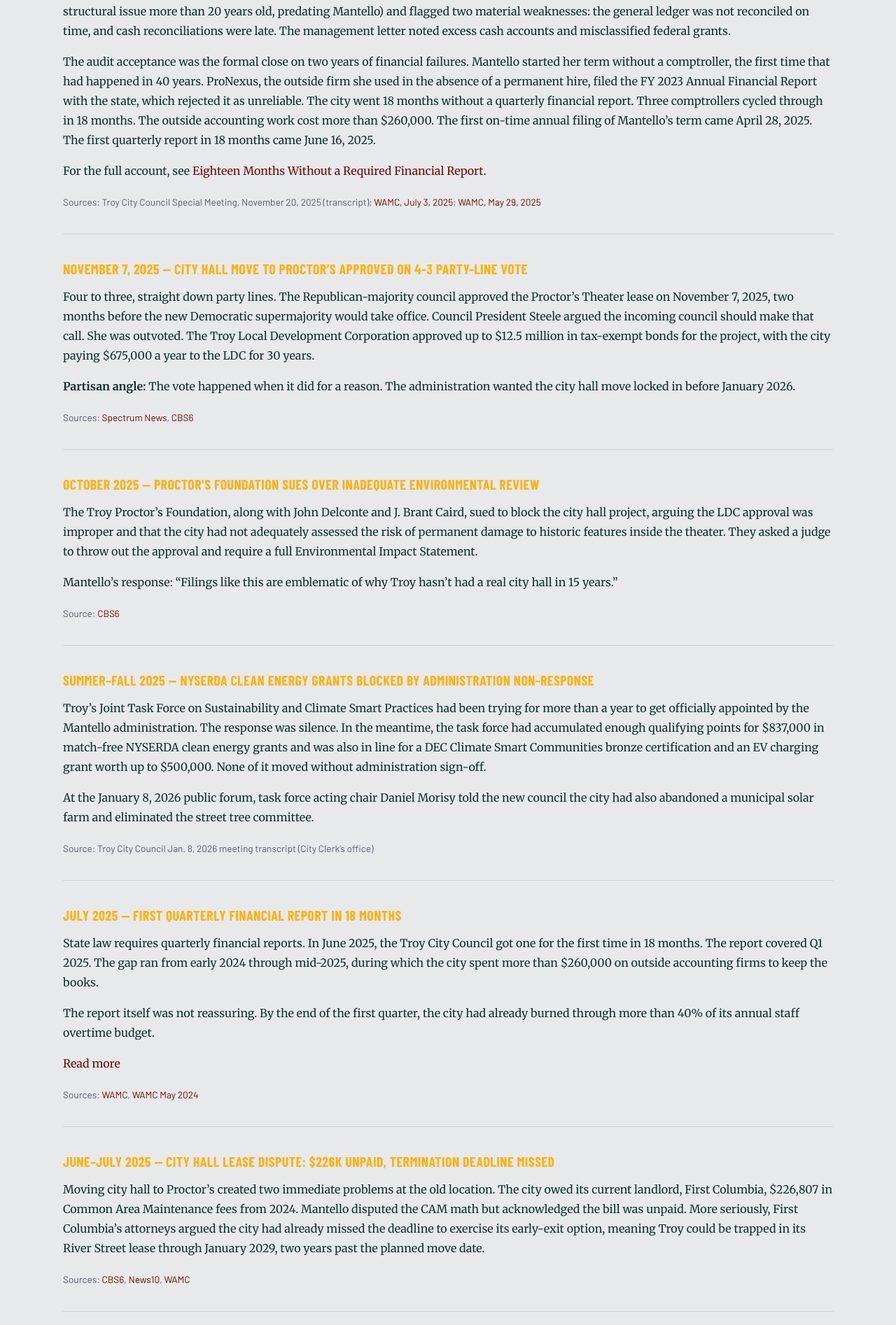
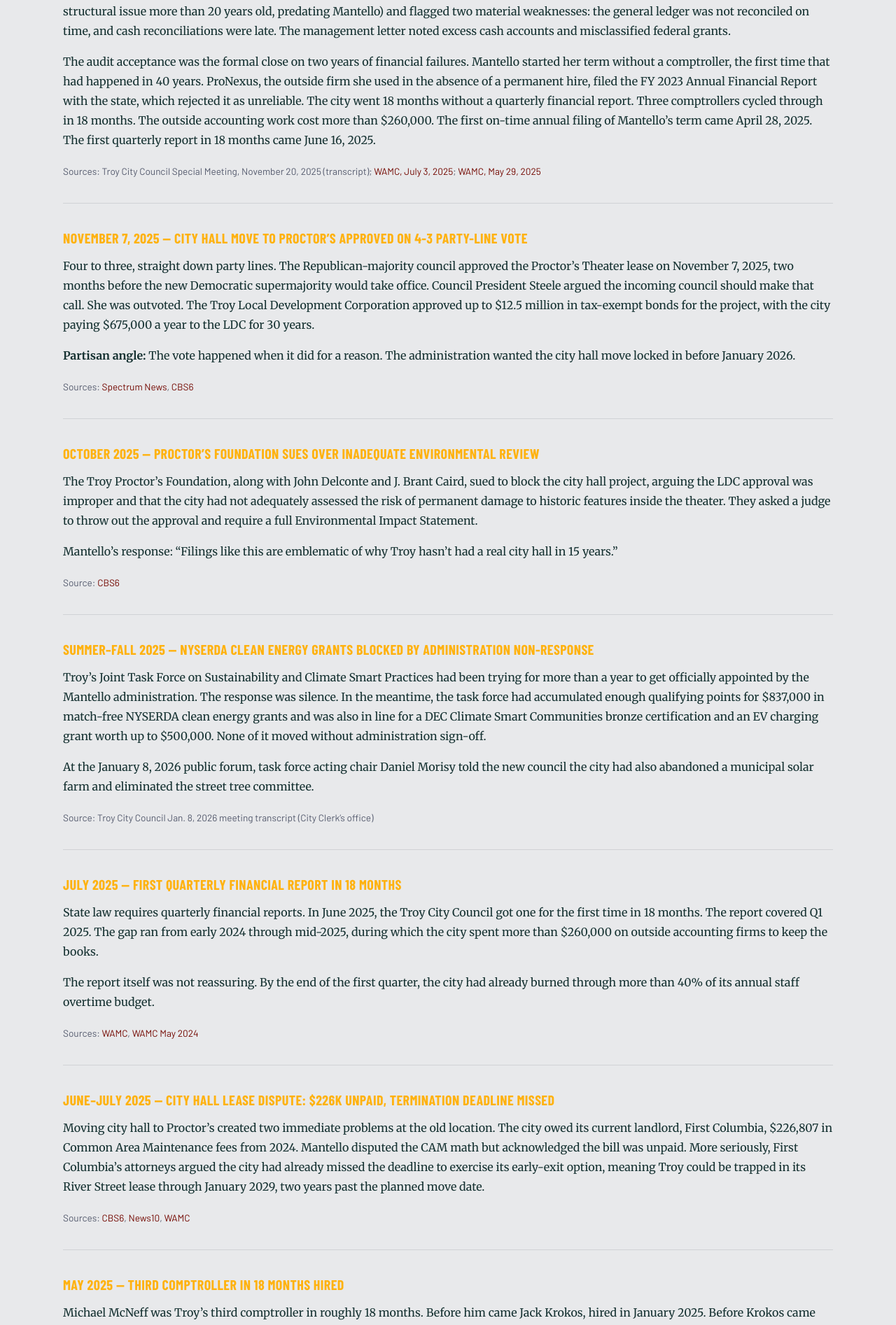
Before and after one commit to MdevitSEC/the-mantello-record, a Jekyll site: the page built from the-record.md, in a window 1280 px wide. Shown: the part 3551-5445 px from the top of the page at 70% size. Built offline with Jekyll 4.4.1, drawn with Linux system fonts in a browser that asks for light colours; some web fonts are replaced; part of the change alters nothing that is shown.

Commit message:
Link all record titles to their full posts
- Convert all 23 h3 headings in the-record.md to linked titles
- Add CSS for h3 a: inherits accent color, turns red on hover
- Remove redundant Read more / For the full account lines now that titles are links

Co-Authored-By: Claude Sonnet 4.6 <noreply@anthropic.com>

```diff
--- a/assets/css/main.scss
+++ b/assets/css/main.scss
@@ -469,6 +469,15 @@ img { max-width: 100%; display: block; }
   margin: 2rem 0 0.5rem;
   letter-spacing: 0.02em;
 }
+.page-body h3 a {
+  color: inherit;
+  text-decoration: none;
+  transition: color 0.15s;
+}
+.page-body h3 a:hover {
+  color: var(--red);
+  text-decoration: none;
+}
 .page-body p { margin-bottom: 1rem; }
 .page-body a { color: var(--red); }
 .page-body strong { font-weight: 700; }
--- a/the-record.md
+++ b/the-record.md
@@ -11,7 +11,7 @@ Mayor Carmella Mantello (R) has served as Troy's mayor since January 2024. Below
 
 ## 2026
 
-### May 11, 2026 — City Council Files Lawsuit Against Mantello Over Flock Emergency
+### [May 11, 2026 — City Council Files Lawsuit Against Mantello Over Flock Emergency](/2026/05/11/city-council-files-lawsuit-flock-emergency/)
 
 Troy's City Council and City Auditor took Mantello to Rensselaer County Supreme Court in May, asking a judge to declare her April 1 emergency order unlawful, nullify it, and throw out the Flock Safety contract renewal. The legal complaint is direct: Mantello used emergency powers to authorize a $78,000 payment without council or auditor approval, cutting them out of the process entirely.
 
@@ -21,7 +21,7 @@ Council President Steele said the declaration "overstepped legislative authority
 
 ---
 
-### April 9, 2026 — Good Cause Eviction Veto Overridden 7-0
+### [April 9, 2026 — Good Cause Eviction Veto Overridden 7-0](/2026/04/09/good-cause-eviction-veto-overridden/)
 
 When Mantello vetoed Good Cause Eviction in March, the vote was 7-0 against her. When the council overrode her in April, it was 7-0 again. Every Republican-aligned council member who had voted against Good Cause was gone, replaced in November 2025 by Democrats who had campaigned on it. The new council wasted little time.
 
@@ -29,7 +29,7 @@ When Mantello vetoed Good Cause Eviction in March, the vote was 7-0 against her.
 
 ---
 
-### April 1, 2026 — Emergency Declaration to Pay Flock Camera Contract
+### [April 1, 2026 — Emergency Declaration to Pay Flock Camera Contract](/2026/04/01/emergency-declaration-flock-cameras/)
 
 On April Fools' Day, Mantello declared a public safety emergency over license plate reader cameras. The council had let the Flock Safety contract renewal deadline pass while debating privacy protections. Mantello argued the contract had renewed automatically anyway, then declared an emergency to authorize a $78,000 payment without going back to the council or the city auditor.
 
@@ -41,7 +41,7 @@ She called the council's proposed data regulations "dangerous, misguided and a g
 
 ---
 
-### March 18, 2026 — Mantello Vetoes Good Cause Eviction
+### [March 18, 2026 — Mantello Vetoes Good Cause Eviction](/2026/03/18/mantello-vetoes-good-cause-eviction/)
 
 The council had passed Good Cause Eviction 7-0. Mantello vetoed it anyway, citing concerns about small landlords and calling for a third-party study before any action. Council members weren't buying the delay. Good Cause was the reason most of them were sitting in those seats. Voters had already cleared out every council member who had voted against it the November before.
 
@@ -51,7 +51,7 @@ The council had passed Good Cause Eviction 7-0. Mantello vetoed it anyway, citin
 
 ---
 
-### March 2026 — ICE Cooperation: Council Acts, Mantello Stays Silent
+### [March 2026 — ICE Cooperation: Council Acts, Mantello Stays Silent](/2026/03/01/ice-cooperation-mantello-stays-silent/)
 
 When the new council passed a resolution saying Troy would not cooperate with ICE enforcement, Mantello declined to take a position. Her statement: the resolution "does not change or impact any city code, local law, or operational policy. It is solely a statement of the Council's political views." She neither signed it nor vetoed it.
 
@@ -63,7 +63,7 @@ Across the river, Republican Sheriff Patrick Russo's office reaffirmed its 287(g
 
 ---
 
-### January 8, 2026 — Absent from New Council's First Public Meeting
+### [January 8, 2026 — Absent from New Council's First Public Meeting](/2026/01/08/absent-new-council-first-public-meeting/)
 
 Twenty-two people showed up to speak at the new council's first public forum on January 8, 2026. Mantello was not there. Neither was anyone from her administration. Speakers noticed.
 
@@ -77,7 +77,7 @@ Council President Steele acknowledged the absence in her closing remarks.
 
 ## 2025
 
-### December 30, 2025 — $6 Million Frear Park Bond Pushed Through Outgoing Republican Council
+### [December 30, 2025 — $6 Million Frear Park Bond Pushed Through Outgoing Republican Council](/2025/12/30/frear-park-bond-outgoing-council/)
 
 The outgoing Republican council's last day in office was December 30, 2025. Before they left, the administration got them to authorize a $6 million bond for a Frear Park pavilion, with no site plan, no community engagement, no construction documents, and a disputed environmental review that a resident would later testify may have violated state law.
 
@@ -87,7 +87,7 @@ Jessica Bennett told the new council she called the city clerk at 3 PM that day
 
 ---
 
-### December 17, 2025 — Proctor's Theater Seat Removal Contradicts Preservation Claims
+### [December 17, 2025 — Proctor's Theater Seat Removal Contradicts Preservation Claims](/2025/12/17/proctors-theater-seat-removal/)
 
 Photos hit social media showing every orchestra-level seat pulled out of the former Proctor's Theater, the building Mantello was converting into city hall. The images landed awkwardly against earlier administration assurances about preserving the theater's historic character. A city communications director said the seats would go back in and floated an "adopt a seat" program.
 
@@ -97,7 +97,7 @@ What no one disputed: the project carries no legal obligation to preserve anythi
 
 ---
 
-### December 17, 2025 — Mantello Calls Knickerbacker Park Board "Reckless" After 5-Month Non-Response
+### [December 17, 2025 — Mantello Calls Knickerbacker Park Board "Reckless" After 5-Month Non-Response](/2025/12/17/knickerbacker-park-board-reckless/)
 
 The Knickerbacker Park Board sent the city a proposed updated lease in July 2025 and heard nothing back for nearly five months. When they finally hired legal counsel and set a meeting to sort it out, Mantello went public, accusing them of acting in "bad faith," calling their conduct "reckless," and claiming they tried to "strong-arm" city officials.
 
@@ -107,19 +107,17 @@ The board's account: the mayor ignored them for five months, so they got a lawye
 
 ---
 
-### November 20, 2025 — Bonadio Audit Accepted; Two Years of Financial Failures on Record
+### [November 20, 2025 — Bonadio Audit Accepted; Two Years of Financial Failures on Record](/2025/11/20/troy-financial-reporting-failures/)
 
 The council voted 7-0 to accept the FY 2024 independent audit by the Bonadio Group. The audit carried an adverse opinion on capital assets (a structural issue more than 20 years old, predating Mantello) and flagged two material weaknesses: the general ledger was not reconciled on time, and cash reconciliations were late. The management letter noted excess cash accounts and misclassified federal grants.
 
 The audit acceptance was the formal close on two years of financial failures. Mantello started her term without a comptroller, the first time that had happened in 40 years. ProNexus, the outside firm she used in the absence of a permanent hire, filed the FY 2023 Annual Financial Report with the state, which rejected it as unreliable. The city went 18 months without a quarterly financial report. Three comptrollers cycled through in 18 months. The outside accounting work cost more than $260,000. The first on-time annual filing of Mantello's term came April 28, 2025. The first quarterly report in 18 months came June 16, 2025.
 
-For the full account, see [Eighteen Months Without a Required Financial Report](/2025/11/20/troy-financial-reporting-failures/).
-
 *Sources: Troy City Council Special Meeting, November 20, 2025 (transcript); [WAMC, July 3, 2025](https://www.wamc.org/news/2025-07-03/troys-city-council-receives-its-first-quarterly-financial-report-in-18-months); [WAMC, May 29, 2025](https://www.wamc.org/news/2025-05-29/troy-welcomes-its-newest-comptroller)*
 
 ---
 
-### November 7, 2025 — City Hall Move to Proctor's Approved on 4-3 Party-Line Vote
+### [November 7, 2025 — City Hall Move to Proctor's Approved on 4-3 Party-Line Vote](/2025/11/07/city-hall-move-proctors-approved/)
 
 Four to three, straight down party lines. The Republican-majority council approved the Proctor's Theater lease on November 7, 2025, two months before the new Democratic supermajority would take office. Council President Steele argued the incoming council should make that call. She was outvoted. The Troy Local Development Corporation approved up to $12.5 million in tax-exempt bonds for the project, with the city paying $675,000 a year to the LDC for 30 years.
 
@@ -129,7 +127,7 @@ Four to three, straight down party lines. The Republican-majority council approv
 
 ---
 
-### October 2025 — Proctor's Foundation Sues Over Inadequate Environmental Review
+### [October 2025 — Proctor's Foundation Sues Over Inadequate Environmental Review](/2025/10/01/proctors-foundation-sues-environmental-review/)
 
 The Troy Proctor's Foundation, along with John Delconte and J. Brant Caird, sued to block the city hall project, arguing the LDC approval was improper and that the city had not adequately assessed the risk of permanent damage to historic features inside the theater. They asked a judge to throw out the approval and require a full Environmental Impact Statement.
 
@@ -139,7 +137,7 @@ Mantello's response: "Filings like this are emblematic of why Troy hasn't had a
 
 ---
 
-### Summer–Fall 2025 — NYSERDA Clean Energy Grants Blocked by Administration Non-Response
+### [Summer–Fall 2025 — NYSERDA Clean Energy Grants Blocked by Administration Non-Response](/2025/09/01/nyserda-grants-blocked-non-response/)
 
 Troy's Joint Task Force on Sustainability and Climate Smart Practices had been trying for more than a year to get officially appointed by the Mantello administration. The response was silence. In the meantime, the task force had accumulated enough qualifying points for $837,000 in match-free NYSERDA clean energy grants and was also in line for a DEC Climate Smart Communities bronze certification and an EV charging grant worth up to $500,000. None of it moved without administration sign-off.
 
@@ -149,19 +147,17 @@ At the January 8, 2026 public forum, task force acting chair Daniel Morisy told
 
 ---
 
-### July 2025 — First Quarterly Financial Report in 18 Months
+### [July 2025 — First Quarterly Financial Report in 18 Months](/2025/07/03/first-quarterly-financial-report-18-months/)
 
 State law requires quarterly financial reports. In June 2025, the Troy City Council got one for the first time in 18 months. The report covered Q1 2025. The gap ran from early 2024 through mid-2025, during which the city spent more than $260,000 on outside accounting firms to keep the books.
 
 The report itself was not reassuring. By the end of the first quarter, the city had already burned through more than 40% of its annual staff overtime budget.
 
-[Read more](/2025/07/03/first-quarterly-financial-report-18-months/)
-
 *Sources: [WAMC](https://www.wamc.org/news/2025-07-03/troys-city-council-receives-its-first-quarterly-financial-report-in-18-months), [WAMC May 2024](https://www.wamc.org/news/2024-05-24/troy-city-council-president-concerned-over-late-quarterly-financial-report)*
 
 ---
 
-### June–July 2025 — City Hall Lease Dispute: $226K Unpaid, Termination Deadline Missed
+### [June–July 2025 — City Hall Lease Dispute: $226K Unpaid, Termination Deadline Missed](/2025/06/13/city-hall-lease-dispute-unpaid-fees/)
 
 Moving city hall to Proctor's created two immediate problems at the old location. The city owed its current landlord, First Columbia, $226,807 in Common Area Maintenance fees from 2024. Mantello disputed the CAM math but acknowledged the bill was unpaid. More seriously, First Columbia's attorneys argued the city had already missed the deadline to exercise its early-exit option, meaning Troy could be trapped in its River Street lease through January 2029, two years past the planned move date.
 
@@ -169,11 +165,9 @@ Moving city hall to Proctor's created two immediate problems at the old location
 
 ---
 
-### May 2025 — Third Comptroller in 18 Months Hired
+### [May 2025 — Third Comptroller in 18 Months Hired](/2025/05/29/third-comptroller-18-months/)
 
 Michael McNeff was Troy's third comptroller in roughly 18 months. Before him came Jack Krokos, hired in January 2025. Before Krokos came Dylan Spring, hired in February 2024 and gone by July. Before all of them came a vacancy: Mantello started her term in January 2024 without a comptroller at all, the first time that had happened in 40 years. The revolving door cost the city more than $260,000 in outside accounting fees.
-
-[Read more](/2025/05/29/third-comptroller-18-months/)
 
 *Sources: [WAMC](https://www.wamc.org/news/2025-05-29/troy-welcomes-its-newest-comptroller), [WAMC comptroller history](https://www.wamc.org/news/2025-02-07/city-of-troy-once-again-has-a-new-comptroller)*
 
@@ -181,7 +175,7 @@ Michael McNeff was Troy's third comptroller in roughly 18 months. Before him cam
 
 ## 2024
 
-### December 30, 2024 — Last-Minute ARPA Funds Reallocation at Year-End Special Meeting
+### [December 30, 2024 — Last-Minute ARPA Funds Reallocation at Year-End Special Meeting](/2024/12/30/arpa-funds-reallocation/)
 
 The federal deadline to obligate Troy's $42 million in ARPA funds was December 31, 2024. On December 30, the administration called a special meeting to redirect roughly $5 million across Frear Park improvements, lead pipe replacement, and an ambulance. Council Democrats raised concerns about process and transparency. With one day left on the clock, there was little room for anything else.
 
@@ -189,7 +183,7 @@ The federal deadline to obligate Troy's $42 million in ARPA funds was December 3
 
 ---
 
-### October 10, 2024 — 2025 Budget Submitted Seven Minutes Before Deadline, With Errors
+### [October 10, 2024 — 2025 Budget Submitted Seven Minutes Before Deadline, With Errors](/2024/10/10/budget-submitted-seven-minutes-before-deadline/)
 
 Mantello filed the 2025 budget seven minutes before the legal deadline. Corrected materials arrived almost an hour after it. Council President Steele, along with Council Members Vera and Spain-McLaren, said the timing "falls far short of the level of transparency that taxpayers deserve." The Republican majority passed the budget anyway, 4-3 along party lines.
 
@@ -199,7 +193,7 @@ The city had no permanent comptroller from July 2024 through the entire budget s
 
 ---
 
-### July 26, 2024 — Planning Commission Abolished, Replaced With Mayor-Appointed Board
+### [July 26, 2024 — Planning Commission Abolished, Replaced With Mayor-Appointed Board](/2024/07/26/local-law-3-planning-commission-repeal/)
 
 Council President Steele called it a "power grab." On July 26, 2024, the Republican council voted 4-3 to abolish Troy's independent Planning Commission and replace it with a five-member Planning Board appointed entirely by the mayor. The old commission had seven members and operated independently. The new board has five members and answers only to Mantello.
 
@@ -211,7 +205,7 @@ Mantello said the commission moved too slowly. Critics said it was the only inde
 
 ---
 
-### July 25, 2024 — Expletive-Laced Audio Recording With Downtown Businessman
+### [July 25, 2024 — Expletive-Laced Audio Recording With Downtown Businessman](/2024/07/25/expletive-laced-audio-campbell-avenue/)
 
 WAMC obtained a recording of Mantello in a profanity-laced argument with Anthony DeMeo, whose family runs Bob DeMeo's Discount Wine and Liquor at 500 Campbell Avenue. DeMeo told the mayor that a city lead pipe, sidewalk, and curbing replacement project on Campbell had nearly put him out of business. His family had operated the store for 49 years. "We're getting ready to close the doors," he told her, "because it's just not profitable at this point." Mantello said the project was ahead of schedule and the city had done what it could.
 
@@ -223,7 +217,7 @@ The business survived. As of May 2026, Bob DeMeo's is still operating. Then, at
 
 ---
 
-### July 2024 — Comptroller Dylan Spring Resigns Under Pressure
+### [July 2024 — Comptroller Dylan Spring Resigns Under Pressure](/2024/07/01/comptroller-dylan-spring-resigns/)
 
 Dylan Spring lasted five months. Hired in February 2024, he resigned in July under pressure from the city council to deliver overdue quarterly reports and close the books on 2023. State law required those reports. The administration had not filed them since before Mantello took office. His departure left the seat open for months, with outside accounting firms picking up the work at a cost that eventually topped $260,000.
 
@@ -231,7 +225,7 @@ Dylan Spring lasted five months. Hired in February 2024, he resigned in July und
 
 ---
 
-### Summer 2024 — Sound Ordinance Enforcement Imposed Without Council Vote
+### [Summer 2024 — Sound Ordinance Enforcement Imposed Without Council Vote](/2024/06/01/sound-ordinance-enforcement-without-council-vote/)
 
 In summer 2024, the mayor's office started enforcing a 9 PM cutoff for outdoor music at downtown bars and restaurants, with no council vote. The administration called it an application of "existing guidelines," but outdoor music had never been enforced under the existing code, and business owners said the 9 PM cutoff was a new restriction in everything but name.
 
@@ -241,7 +235,7 @@ Troy's Nighthawks Block Party, a charity fundraiser, was canceled in June 2024 a
 
 ---
 
-### 2024 (Ongoing) — Transparency and Information Failures
+### [2024 (Ongoing) — Transparency and Information Failures](/2024/01/01/transparency-and-information-failures/)
 
 The pattern held across two years: residents and council members asked for information and did not get it.
 
```
